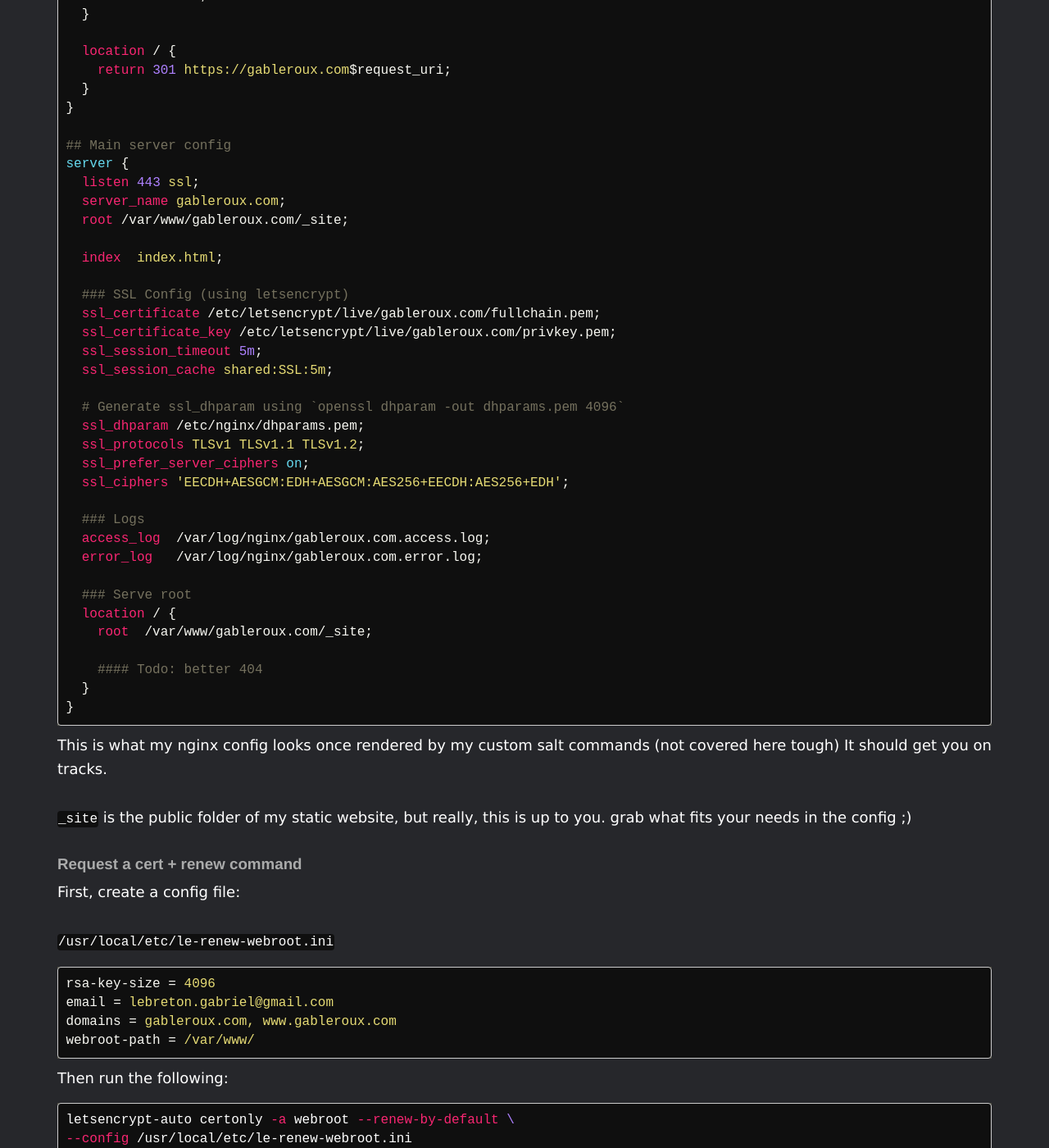
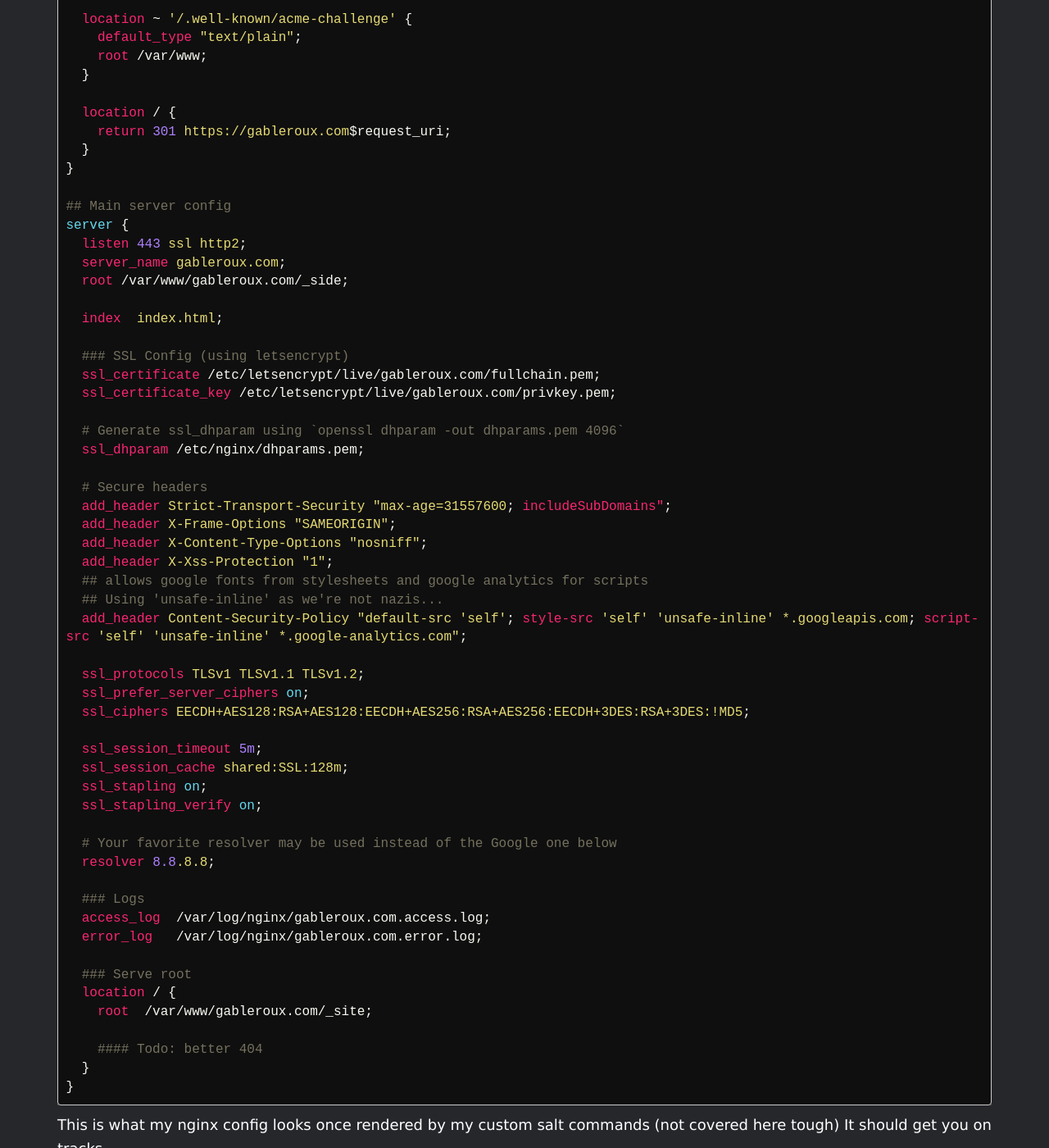
Before and after one commit to GabLeRoux/gableroux.com, a Jekyll site: the page built from _posts/2016-03-30-letsencrypt-saglacio.md, in a window 1280 px wide and 1400 px high, scrolled down 1960 px. Shown: the whole window at 82% size. Built offline with Jekyll 4.4.1, drawn with Linux system fonts in a browser that asks for light colours; some of the changed text lies outside the part shown.

Commit message:
such letsencyrpt

```diff
--- a/_posts/2016-03-30-letsencrypt-saglacio.md
+++ b/_posts/2016-03-30-letsencrypt-saglacio.md
@@ -7,7 +7,7 @@ tags: saglacio letsencrypt https revealjs
 featured_image: /images/saglacio/letsencrypt.jpg
 ---
 
-This site is being served as https and yours can be too! Keep reading and find out how to get free valid browser trusted https certificates. Slides of my talk at the [SagLacIO][saglacio] inside!
+This site is being served as **https** and yours can be too! Keep reading and find out how to get free valid browser trusted https certificates. Slides of my talk at the [SagLacIO][saglacio] inside!
 
 <!-- more -->
 
@@ -38,9 +38,12 @@ cd letsencrypt
 
 ### nginx configuration
 
+Note: Thanks to [@jipiboily][jipiboily], he shared me the awesome [letsecure.me][letsecure] website and here's what my nginx configuration looks like now (a bit different from what I've shown in my slides):
 `/etc/nginx/site-available/gableroux.conf`
 
 {% highlight nginx %}
+# gableroux.com configuration generated from salt
+
 ## https redirect
 server {
   listen 80;
@@ -75,23 +78,39 @@ server {
 
 ## Main server config
 server {
-  listen 443 ssl;
+  listen 443 ssl http2;
   server_name gableroux.com;
-  root /var/www/gableroux.com/_site;
+  root /var/www/gableroux.com/_side;
 
   index  index.html;
 
   ### SSL Config (using letsencrypt)
   ssl_certificate /etc/letsencrypt/live/gableroux.com/fullchain.pem;
   ssl_certificate_key /etc/letsencrypt/live/gableroux.com/privkey.pem;
-  ssl_session_timeout 5m;
-  ssl_session_cache shared:SSL:5m;
 
   # Generate ssl_dhparam using `openssl dhparam -out dhparams.pem 4096`
   ssl_dhparam /etc/nginx/dhparams.pem;
+
+  # Secure headers
+  add_header Strict-Transport-Security "max-age=31557600; includeSubDomains";
+  add_header X-Frame-Options "SAMEORIGIN";
+  add_header X-Content-Type-Options "nosniff";
+  add_header X-Xss-Protection "1";
+  ## allows google fonts from stylesheets and google analytics for scripts
+  ## Using 'unsafe-inline' as we're not nazis...
+  add_header Content-Security-Policy "default-src 'self'; style-src 'self' 'unsafe-inline' *.googleapis.com; script-src 'self' 'unsafe-inline' *.google-analytics.com";
+
   ssl_protocols TLSv1 TLSv1.1 TLSv1.2;
   ssl_prefer_server_ciphers on;
-  ssl_ciphers 'EECDH+AESGCM:EDH+AESGCM:AES256+EECDH:AES256+EDH';
+  ssl_ciphers EECDH+AES128:RSA+AES128:EECDH+AES256:RSA+AES256:EECDH+3DES:RSA+3DES:!MD5;
+
+  ssl_session_timeout 5m;
+  ssl_session_cache shared:SSL:128m;
+  ssl_stapling on;
+  ssl_stapling_verify on;
+
+  # Your favorite resolver may be used instead of the Google one below
+  resolver 8.8.8.8;
 
   ### Logs
   access_log  /var/log/nginx/gableroux.com.access.log;
@@ -131,6 +150,9 @@ letsencrypt-auto certonly -a webroot --renew-by-default \
 
 Yay https! Now run the above command in a daily cron job at a random hour to auto renew! That's it, **no more human intervention ever**. Let’s Encrypt certificates expires after 3 months, you don't want to do this by hand ;).
 
+Try running [ssltest on gableroux.com][ssltest_gableroux]. Spoiler, it looks like this:
+![A+ ssltest gableroux.com result](/images/gableroux-ssltest-a-plus.png)
+
 ## The slides
 
 Btw, there are a few interesting links at the end of the slides.
```
Also changed, not shown: other parts of _posts/2016-03-30-letsencrypt-saglacio.md (+3 -0 lines), todo.md (+1 -1 lines), images/gableroux-ssltest-a-plus.png (added), 5 other files.
